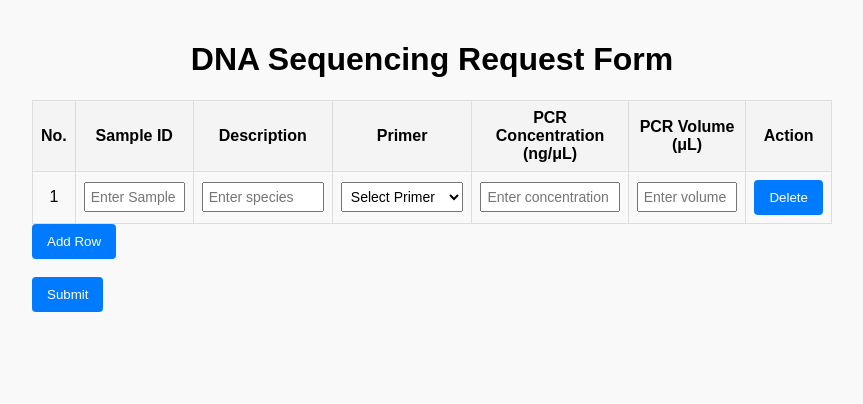
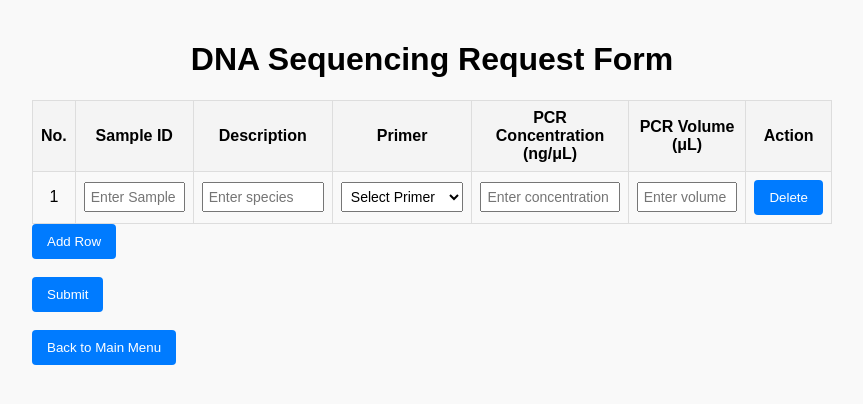
Before and after one commit to IMS-Lab-Ames/IMS1, a Flask app: page /sequencing in a window 1280 px wide. Shown: the top 404 px of the page, without its empty margins (208-1071 px from the left). Run offline with Flask 3, Linux system fonts and the light colour scheme; the visitor is signed in with stand-in values (Sample User, id 1).

Commit message:
sequencing.html

```diff
--- a/templates/sequencing.html
+++ b/templates/sequencing.html
@@ -89,6 +89,9 @@
         <br><br>
         <button type="submit">Submit</button>
     </form>
+    <br>
+    <!-- Back to Main Menu Button -->
+    <button class="menu-btn" onclick="window.location.href='/lab_info'">Back to Main Menu</button>
 
     <script>
         // Add row functionality
```
